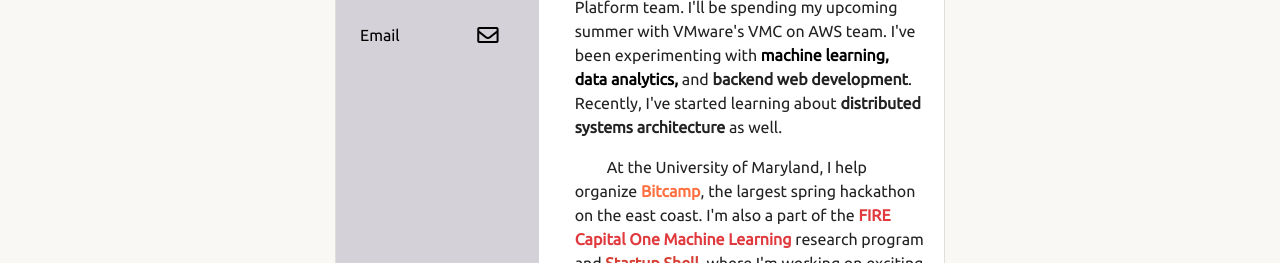
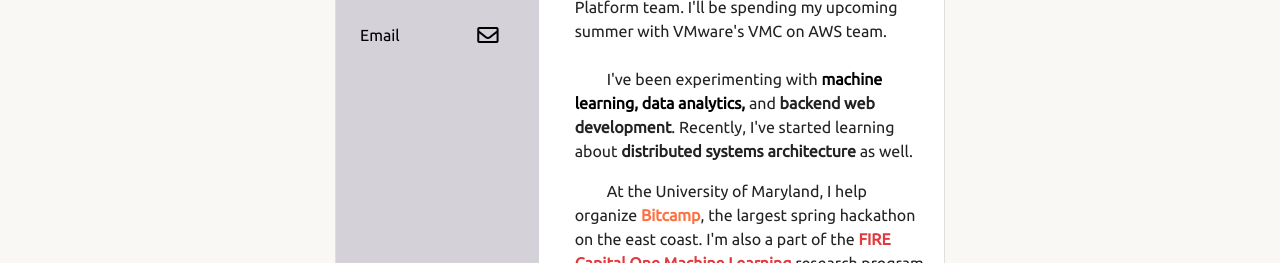
Before and after one commit to Ludikrous/ludikrous.github.io, a plain HTML site: page index.html in a window 1280 px wide. Shown: the part 537-800 px from the top of the page. Drawn offline with nearby package versions, Linux system fonts and the light colour scheme.

Commit message:
Update index.html

```diff
--- a/index.html
+++ b/index.html
@@ -139,7 +139,10 @@
                                 <hr class="my-5">
 
                                 <p class="card-text mt-4" style="color:#222222; font-size: 1rem; text-align: left; text-indent: 2em; font-weight: 100 !important">
-                                    I'm working on my Bachelor's degree at UMD, double majoring in Computer Science and Mathematics. Previously, I interned at Symantec, working with their core Cloud Platform team. I'll be spending my upcoming summer with VMware's VMC on AWS team. I've been experimenting with <b style="color: black; font-weight:800">machine learning, data
+                                    I'm working on my Bachelor's degree at UMD, double majoring in Computer Science and Mathematics. Previously, I interned at Symantec, working with their core Cloud Platform team. I'll be spending my upcoming summer with VMware's VMC on AWS team.
+                                </p>
+                                <p class="card-text mt-4" style="color:#222222; font-size: 1rem; text-align: left; text-indent: 2em; font-weight: 100 !important">
+                                    I've been experimenting with <b style="color: black; font-weight:800">machine learning, data
                                 analytics, </b>and <b style="font-weight:800">backend web development</b>. Recently, I've started learning about <b style="font-weight:800">distributed systems architecture</b> as well.
                                 </p>
                                 <p class="card-text" style="color:#222222; font-size: 1rem; text-align: left; text-indent: 2em; font-weight: 100 !important">
```
